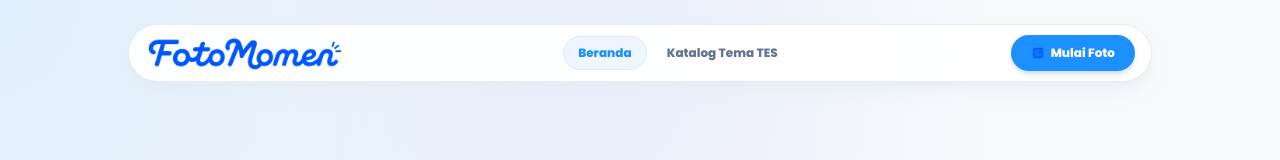
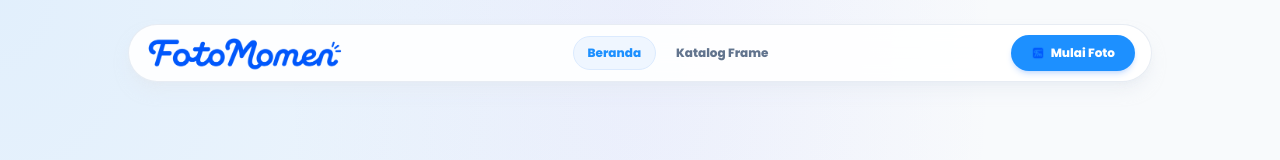
Before and after one commit to afarkhandwikusumaid/foto-momen, a Next.js app: page / in a window 1280 px wide. Shown: the top 160 px of the page. Built offline with nearby package versions, Linux system fonts and the light colour scheme; no server answers; a web font is replaced by a local one.

Commit message:
refactor: rename Katalog Tema link to Katalog Frame in navbar

```diff
--- a/src/components/layout/Navbar/index.tsx
+++ b/src/components/layout/Navbar/index.tsx
@@ -67,7 +67,7 @@ export default function Navbar({ currentPhase, onReset, activeTab, setActiveTab,
                     : 'text-slate-500 hover:text-slate-700 hover:bg-slate-50'
                 }`}
               >
-                Katalog Tema TES
+                Katalog Frame
               </a>
             </div>
           )}
```
